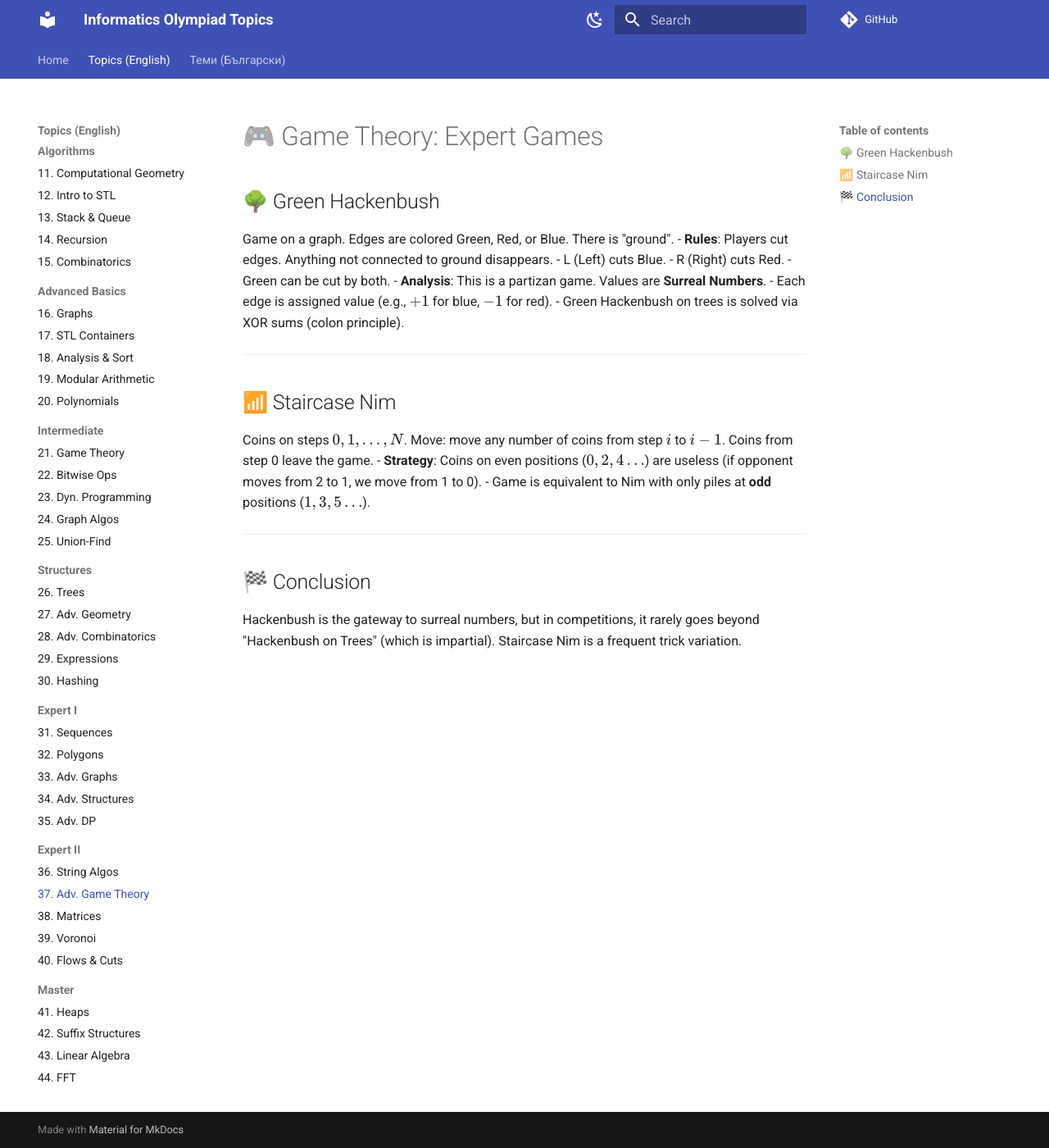
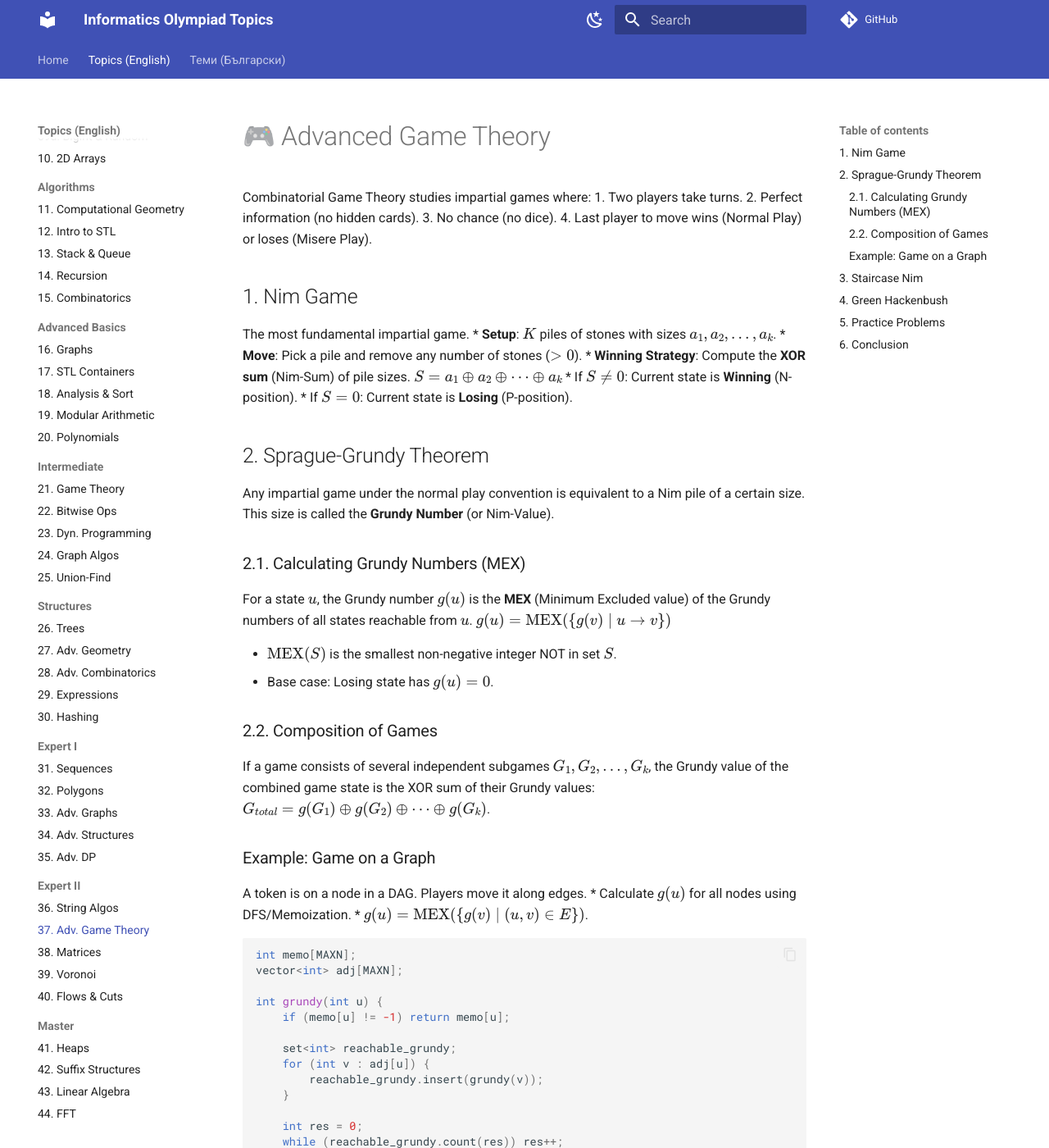
Before and after one commit to KadirYazadzhi/Informatics-Olympiad-Topics, an MkDocs documentation site: the page built from docs/EN/37_Advanced_Game_Theory.md, in a window 1280 px wide and 1400 px high. Shown: the whole window at 82% size. Built offline with MkDocs 1.6.1 and Material for MkDocs 9.7.7, drawn with Linux system fonts in a browser that asks for light colours; comment, search, counter and statistics services are not loaded; some of the changed text lies outside the part shown.

Commit message:
Expand EN/37_Advanced_Game_Theory.md: Sprague-Grundy theorem and Nim game

````diff
--- a/docs/EN/37_Advanced_Game_Theory.md
+++ b/docs/EN/37_Advanced_Game_Theory.md
@@ -1,26 +1,69 @@
-# 🎮 Game Theory: Expert Games
+# 🎮 Advanced Game Theory
 
-## 🌳 Green Hackenbush
+Combinatorial Game Theory studies impartial games where:
+1.  Two players take turns.
+2.  Perfect information (no hidden cards).
+3.  No chance (no dice).
+4.  Last player to move wins (Normal Play) or loses (Misere Play).
 
-Game on a graph. Edges are colored Green, Red, or Blue. There is "ground".
-- **Rules**: Players cut edges. Anything not connected to ground disappears.
-  - L (Left) cuts Blue.
-  - R (Right) cuts Red.
-  - Green can be cut by both.
-- **Analysis**: This is a partizan game. Values are **Surreal Numbers**.
-  - Each edge is assigned value (e.g., $+1$ for blue, $-1$ for red).
-  - Green Hackenbush on trees is solved via XOR sums (colon principle).
+## 1. Nim Game
+The most fundamental impartial game.
+*   **Setup**: $K$ piles of stones with sizes $a_1, a_2, \dots, a_k$.
+*   **Move**: Pick a pile and remove any number of stones ($>0$).
+*   **Winning Strategy**: Compute the **XOR sum** (Nim-Sum) of pile sizes.
+    $S = a_1 \oplus a_2 \oplus \dots \oplus a_k$
+    *   If $S \neq 0$: Current state is **Winning** (N-position).
+    *   If $S = 0$: Current state is **Losing** (P-position).
 
----
+## 2. Sprague-Grundy Theorem
+Any impartial game under the normal play convention is equivalent to a Nim pile of a certain size. This size is called the **Grundy Number** (or Nim-Value).
 
-## 📶 Staircase Nim
+### 2.1. Calculating Grundy Numbers (MEX)
+For a state $u$, the Grundy number $g(u)$ is the **MEX** (Minimum Excluded value) of the Grundy numbers of all states reachable from $u$.
+$g(u) = \text{MEX}(\{ g(v) \mid u \to v \})$
 
-Coins on steps $0, 1, \dots, N$. Move: move any number of coins from step $i$ to $i-1$. Coins from step 0 leave the game.
-- **Strategy**: Coins on even positions ($0, 2, 4\dots$) are useless (if opponent moves from 2 to 1, we move from 1 to 0).
-- Game is equivalent to Nim with only piles at **odd** positions ($1, 3, 5\dots$).
+*   $\text{MEX}(S)$ is the smallest non-negative integer NOT in set $S$.
+*   Base case: Losing state has $g(u) = 0$.
 
----
+### 2.2. Composition of Games
+If a game consists of several independent subgames $G_1, G_2, \dots, G_k$, the Grundy value of the combined game state is the XOR sum of their Grundy values:
+$G_{total} = g(G_1) \oplus g(G_2) \oplus \dots \oplus g(G_k)$.
 
-## 🏁 Conclusion
+### Example: Game on a Graph
+A token is on a node in a DAG. Players move it along edges.
+*   Calculate $g(u)$ for all nodes using DFS/Memoization.
+*   $g(u) = \text{MEX}(\{ g(v) \mid (u, v) \in E \})$.
 
-Hackenbush is the gateway to surreal numbers, but in competitions, it rarely goes beyond "Hackenbush on Trees" (which is impartial). Staircase Nim is a frequent trick variation.
+```cpp
+int memo[MAXN];
+vector<int> adj[MAXN];
+
+int grundy(int u) {
+    if (memo[u] != -1) return memo[u];
+
+    set<int> reachable_grundy;
+    for (int v : adj[u]) {
+        reachable_grundy.insert(grundy(v));
+    }
+
+    int res = 0;
+    while (reachable_grundy.count(res)) res++;
+    return memo[u] = res;
+}
+```
+
+## 3. Staircase Nim
+Coins are on steps of a staircase. A move consists of moving coins from step $i$ to $i-1$. Coins reaching step 0 are removed.
+*   **Strategy**: Only coins on **odd-numbered steps** matter. The moves from even to odd are reversible (opponent can move them back/further).
+*   Answer is XOR sum of coins on steps 1, 3, 5...
+
+## 4. Green Hackenbush
+A game played on graphs where edges are removed. Equivalent to Nim, but on tree structures. The Grundy value of a tree node can be computed by XOR-ing children + 1 (simplified rule).
+
+## 5. Practice Problems
+1.  **SPOJ ADAGAME**: Game on graph.
+2.  **Codeforces 768E**: Game of Stones (requires precomputing Grundy).
+3.  **HackerRank "Day 2: Nim Game"**: Basic Nim.
+
+## 6. Conclusion
+If a game is impartial, **always** think about Grundy Numbers and XOR.
````
